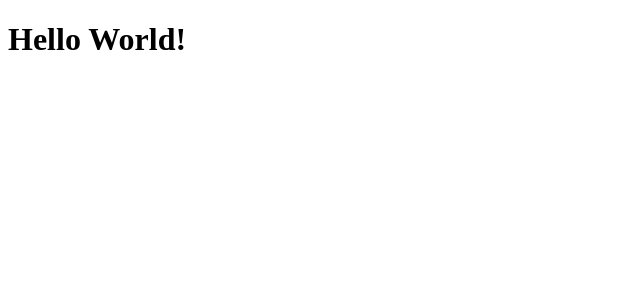
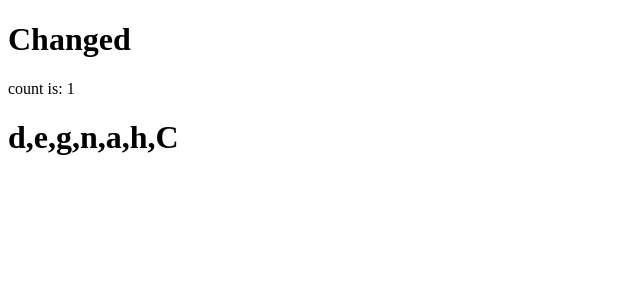
Before and after one commit to daniellmerlo/vue-tutorial-com-sfc, a Vue app: page / in a window 1280 px wide. Shown: the top 300 px of the page, without its empty margins (0-640 px from the left). Built offline with nearby package versions, Linux system fonts and the light colour scheme.

Commit message:
Projeto em: Declarative Rendering

```diff
--- a/src/App.vue
+++ b/src/App.vue
@@ -1,3 +1,20 @@
+<script setup>
+import {ref, reactive} from 'vue'
+
+const message = ref('Hello World!')
+const counter = reactive({
+  count:0
+})
+
+console.log(message.value)
+message.value = 'Changed'
+
+console.log(counter.count)
+counter.count++
+
+</script>
 <template>
-  <h1>Hello World!</h1>
+  <h1>{{ message }}</h1>
+  <p>count is: {{ counter.count }}</p>
+  <h1>{{ message.split('').reverse().join() }}</h1>
 </template>
```
